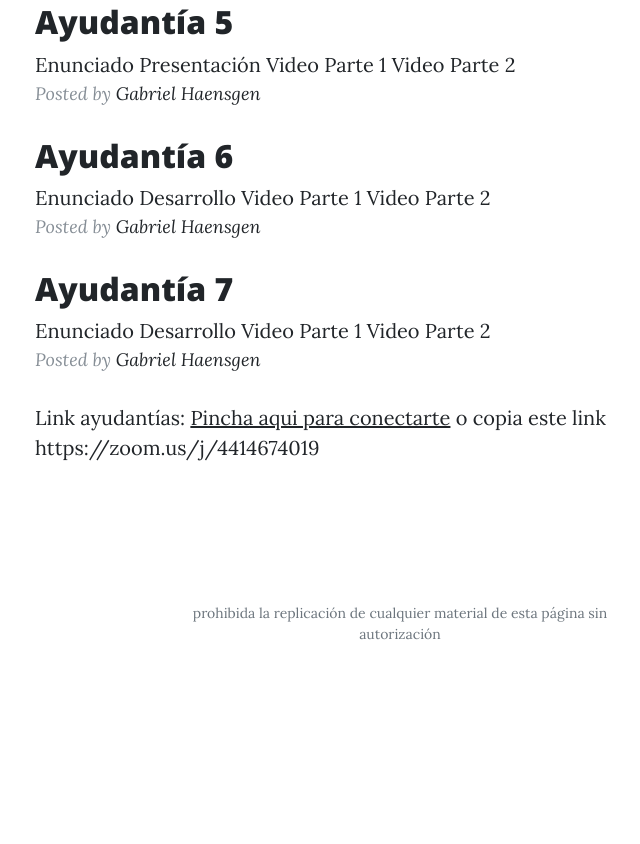
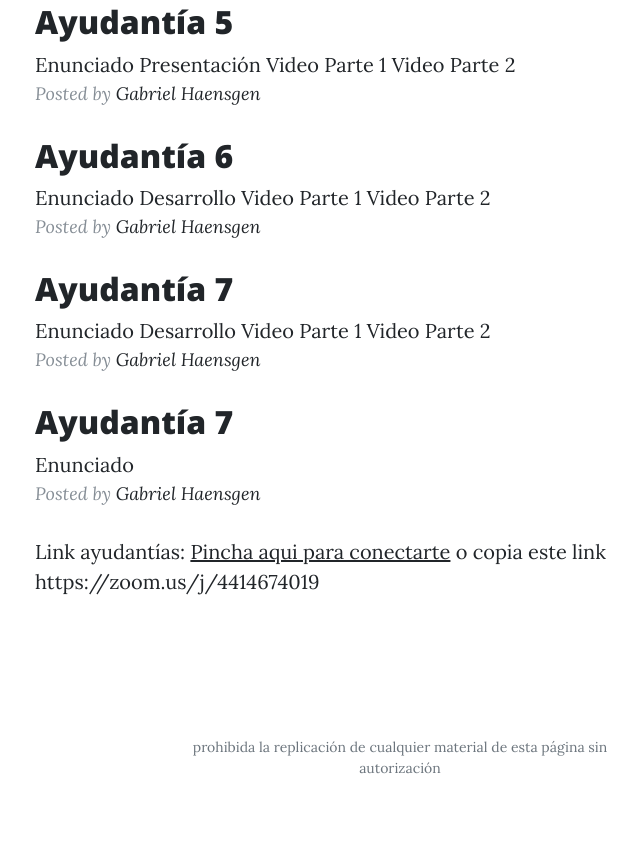
Before and after one commit to Haensgen/finanzas, a website: page index.html in a window 1280 px wide. Shown: the part 1406-2250 px from the top of the page, without its empty margins (240-880 px from the left). Before the commit the page ends 2116 px from the top, so only its background shows below. Drawn offline with nearby package versions, Linux system fonts and the light colour scheme.

Commit message:
Update index.html

```diff
--- a/index.html
+++ b/index.html
@@ -146,6 +146,13 @@
              <p class="post-meta">Posted by
             <a href="https://haensgen.github.io">Gabriel Haensgen</a>
 
+               <h2 class="post-title">
+               Ayudantía 7
+            </h2>
+             <a href='ayudantias/ayudantia8.pdf'>Enunciado</a>
+             <p class="post-meta">Posted by
+            <a href="https://haensgen.github.io">Gabriel Haensgen</a>
+
 
 
 
```
